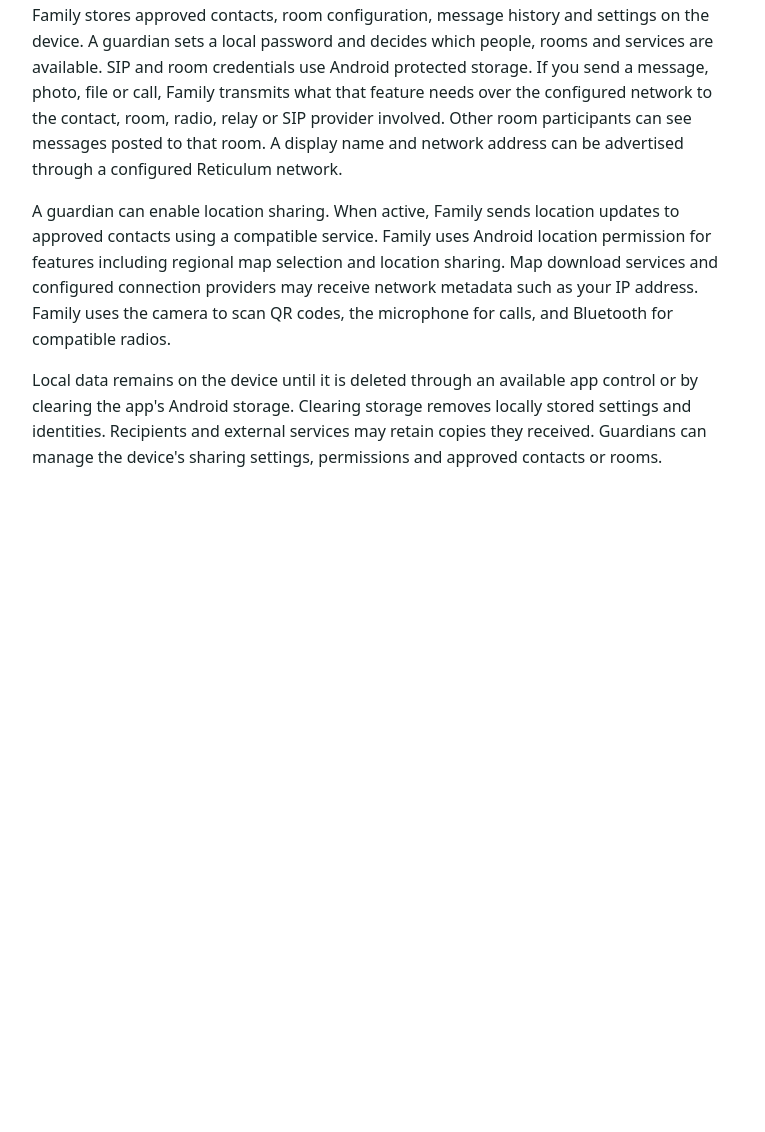
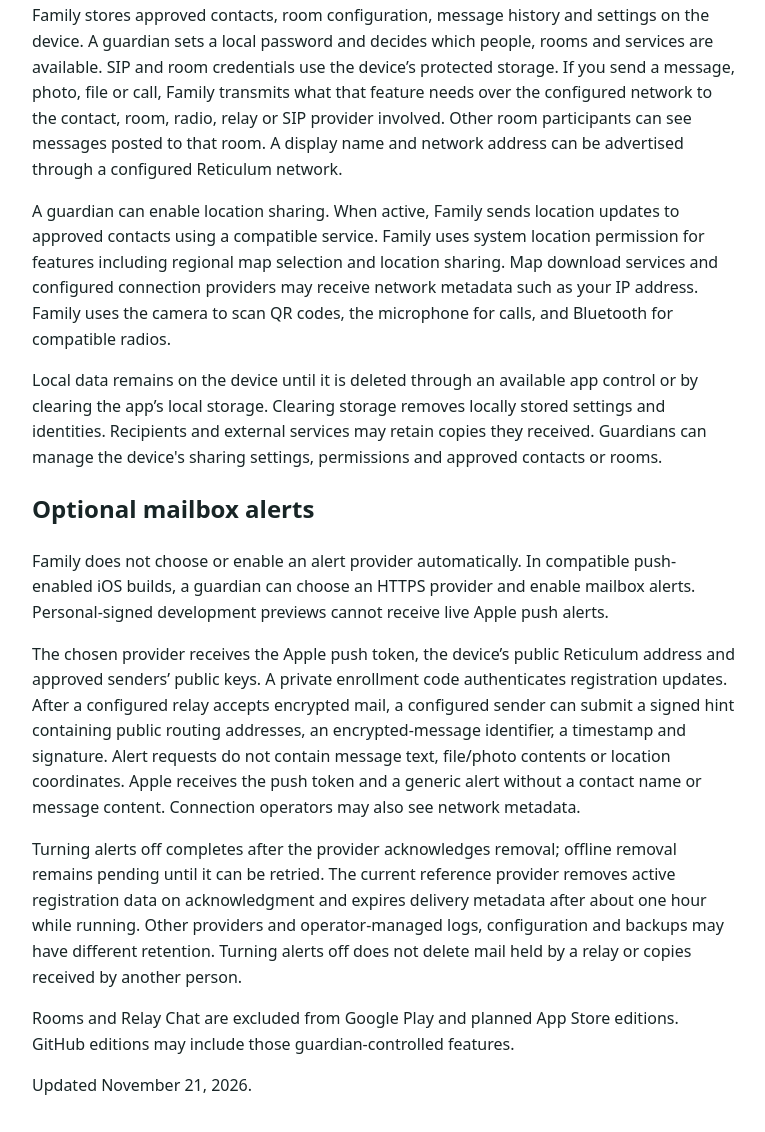
Before and after one commit to HK1200/Meshchat-neXt-Family, a plain HTML site: page index.html in a window 1280 px wide. Shown: the part 146-1278 px from the top of the page, without its empty margins (256-1021 px from the left). Before the commit the page ends 800 px from the top, so only its background shows below. Drawn offline with Linux system fonts and the light colour scheme.

Commit message:
docs(privacy): disclose optional mailbox alert metadata

```diff
--- a/index.html
+++ b/index.html
@@ -2,7 +2,13 @@
 <html lang="en"><meta charset="utf-8"><meta name="viewport" content="width=device-width,initial-scale=1">
 <title>neXt Family Privacy Policy</title><style>body{max-width:44rem;margin:3rem auto;padding:0 1rem;font:1rem/1.6 system-ui;color:#182526}h1{line-height:1.2}</style><main><h1>neXt Family Privacy Policy</h1>
 <p>neXt Family is developed by HK1200. For privacy questions, contact hk1200.dev@gmail.com.</p>
-<p>Family stores approved contacts, room configuration, message history and settings on the device. A guardian sets a local password and decides which people, rooms and services are available. SIP and room credentials use Android protected storage. If you send a message, photo, file or call, Family transmits what that feature needs over the configured network to the contact, room, radio, relay or SIP provider involved. Other room participants can see messages posted to that room. A display name and network address can be advertised through a configured Reticulum network.</p>
-<p>A guardian can enable location sharing. When active, Family sends location updates to approved contacts using a compatible service. Family uses Android location permission for features including regional map selection and location sharing. Map download services and configured connection providers may receive network metadata such as your IP address. Family uses the camera to scan QR codes, the microphone for calls, and Bluetooth for compatible radios.</p>
-<p>Local data remains on the device until it is deleted through an available app control or by clearing the app&#x27;s Android storage. Clearing storage removes locally stored settings and identities. Recipients and external services may retain copies they received. Guardians can manage the device&#x27;s sharing settings, permissions and approved contacts or rooms.</p>
+<p>Family stores approved contacts, room configuration, message history and settings on the device. A guardian sets a local password and decides which people, rooms and services are available. SIP and room credentials use the device’s protected storage. If you send a message, photo, file or call, Family transmits what that feature needs over the configured network to the contact, room, radio, relay or SIP provider involved. Other room participants can see messages posted to that room. A display name and network address can be advertised through a configured Reticulum network.</p>
+<p>A guardian can enable location sharing. When active, Family sends location updates to approved contacts using a compatible service. Family uses system location permission for features including regional map selection and location sharing. Map download services and configured connection providers may receive network metadata such as your IP address. Family uses the camera to scan QR codes, the microphone for calls, and Bluetooth for compatible radios.</p>
+<p>Local data remains on the device until it is deleted through an available app control or by clearing the app’s local storage. Clearing storage removes locally stored settings and identities. Recipients and external services may retain copies they received. Guardians can manage the device&#x27;s sharing settings, permissions and approved contacts or rooms.</p>
+<h2>Optional mailbox alerts</h2>
+<p>Family does not choose or enable an alert provider automatically. In compatible push-enabled iOS builds, a guardian can choose an HTTPS provider and enable mailbox alerts. Personal-signed development previews cannot receive live Apple push alerts.</p>
+<p>The chosen provider receives the Apple push token, the device’s public Reticulum address and approved senders’ public keys. A private enrollment code authenticates registration updates. After a configured relay accepts encrypted mail, a configured sender can submit a signed hint containing public routing addresses, an encrypted-message identifier, a timestamp and signature. Alert requests do not contain message text, file/photo contents or location coordinates. Apple receives the push token and a generic alert without a contact name or message content. Connection operators may also see network metadata.</p>
+<p>Turning alerts off completes after the provider acknowledges removal; offline removal remains pending until it can be retried. The current reference provider removes active registration data on acknowledgment and expires delivery metadata after about one hour while running. Other providers and operator-managed logs, configuration and backups may have different retention. Turning alerts off does not delete mail held by a relay or copies received by another person.</p>
+<p>Rooms and Relay Chat are excluded from Google Play and planned App Store editions. GitHub editions may include those guardian-controlled features.</p>
+<p>Updated November 21, 2026.</p>
 </main></html>
```
